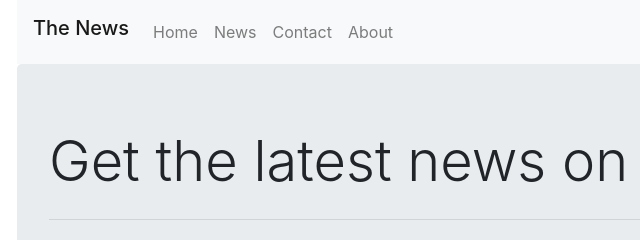
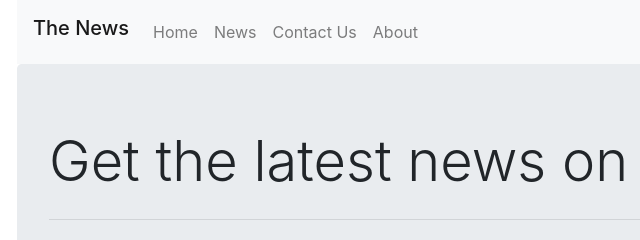
Before and after one commit to Kolatai/bootrepro, a plain HTML site: page index.html in a window 1280 px wide. Shown: the top 240 px of the page, 68-708 px from the left. Drawn offline with Linux system fonts and the light colour scheme.

Commit message:
Change on index.html

```diff
--- a/index.html
+++ b/index.html
@@ -17,7 +17,7 @@
                     <div class="navbar-nav">
                         <a class="nab-item nav-link" href="#">Home</a>
                         <a class="nab-item nav-link" href="#">News</a>
-                        <a class="nab-item nav-link" href="#">Contact</a>
+                        <a class="nab-item nav-link" href="#">Contact Us</a>
                         <a class="nab-item nav-link" href="#">About</a>
                     </div>
                 </div>
```
